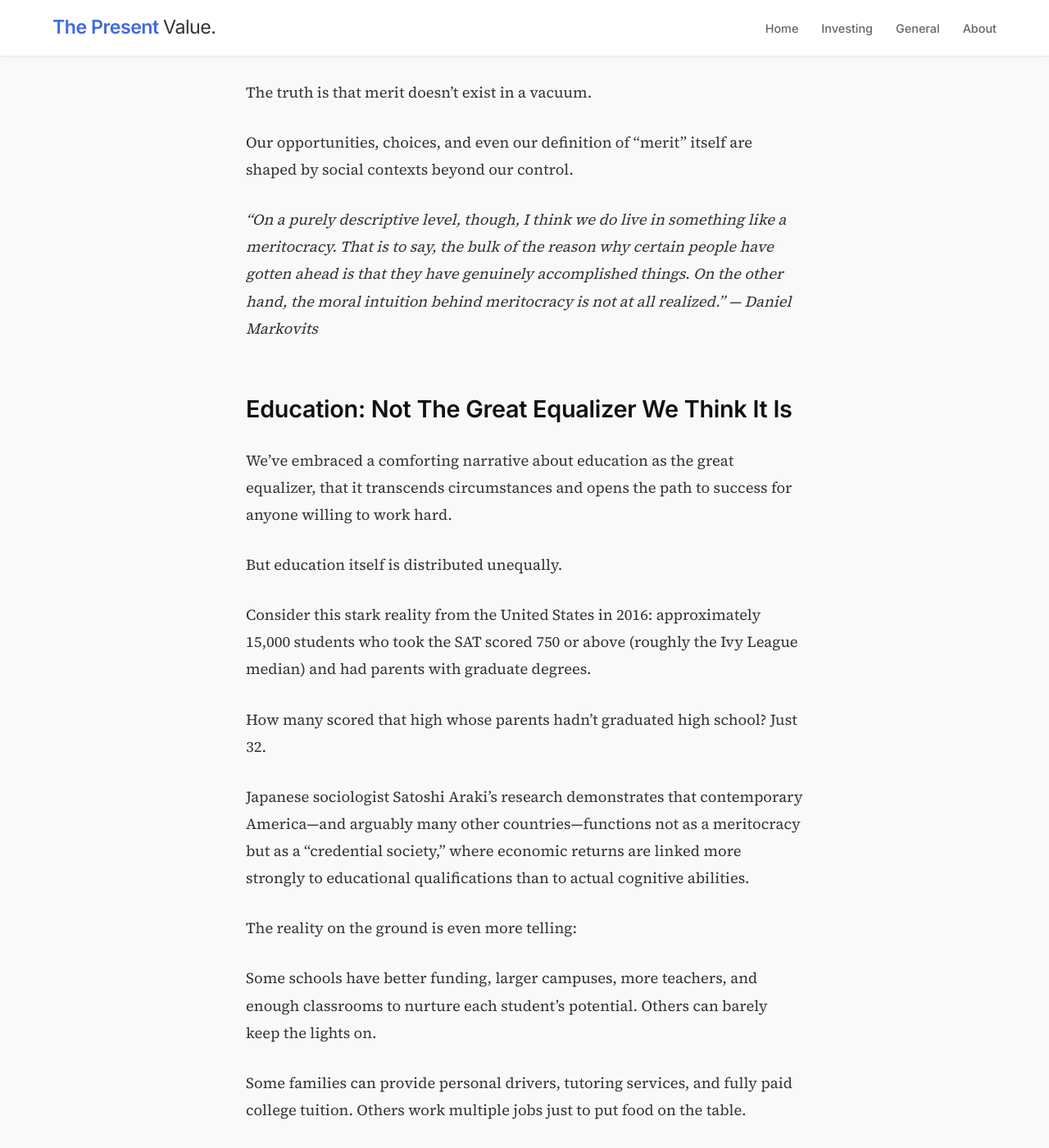
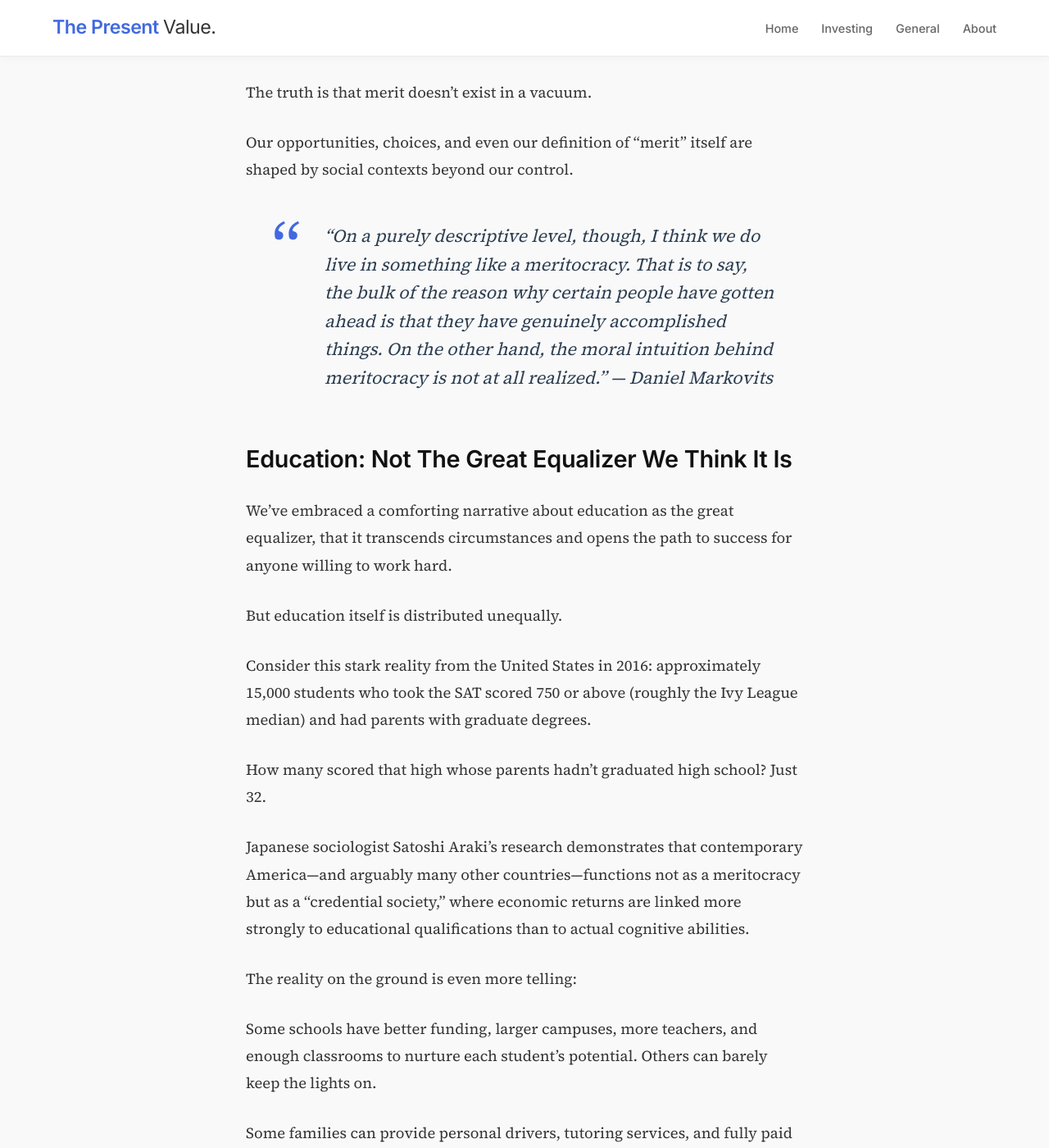
Before and after one commit to jezb-netrunner/the-present-value, a Jekyll site: the page built from _posts/2026-02-22-meritocracy.md, in a window 1280 px wide and 1400 px high, scrolled down 2667 px. Shown: the whole window at 82% size. Built offline with Jekyll 4.4.1, drawn with Linux system fonts in a browser that asks for light colours.

Commit message:
Update default.html

```diff
--- a/_layouts/default.html
+++ b/_layouts/default.html
@@ -38,7 +38,50 @@
 
         a { text-decoration: none; color: inherit; transition: color 0.2s; }
         ul { list-style: none; }
+        /* ─── PULL QUOTES (MARK MANSON STYLE) ─── */
+        .post-content blockquote {
+            position: relative;
+            margin: 48px 32px; /* Adds breathing room above, below, and on the sides */
+            padding-left: 64px; /* Creates space for the giant quotation mark */
+            border: none; /* Removes any default browser lines */
+        }
 
+        /* This creates the giant floating quotation mark automatically */
+        .post-content blockquote::before {
+            content: '\201C'; /* Unicode for the left double quote */
+            position: absolute;
+            left: 0;
+            top: -10px;
+            font-family: var(--font-serif);
+            font-size: 5rem;
+            color: var(--primary-color); /* Uses your Royal Blue */
+            line-height: 1;
+        }
+
+        /* This styles the actual text inside the quote */
+        .post-content blockquote p {
+            font-family: var(--font-serif);
+            font-size: 1.35rem; /* Makes the quote larger than normal body text */
+            font-style: italic;
+            color: var(--secondary-color); /* Uses your darker navy for contrast */
+            line-height: 1.6;
+            margin: 0;
+        }
+
+        /* Mobile Adjustments for Quotes */
+        @media (max-width: 650px) {
+            .post-content blockquote {
+                margin: 40px 0; /* Removes side margins on small phone screens */
+                padding-left: 50px;
+            }
+            .post-content blockquote::before {
+                font-size: 4rem;
+                top: -5px;
+            }
+            .post-content blockquote p {
+                font-size: 1.2rem;
+            }
+        }
         /* ─── BULLETPROOF STICKY HEADER ─── */
         header {
             background-color: #ffffff !important;
```
